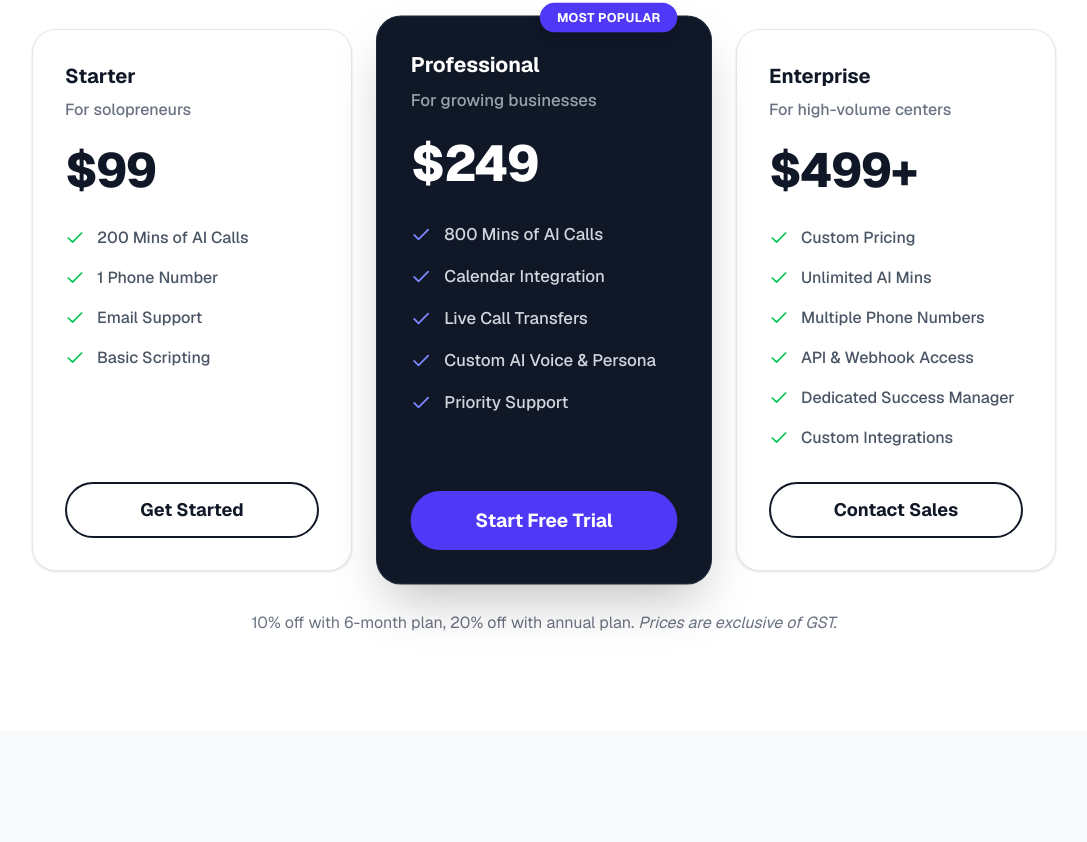
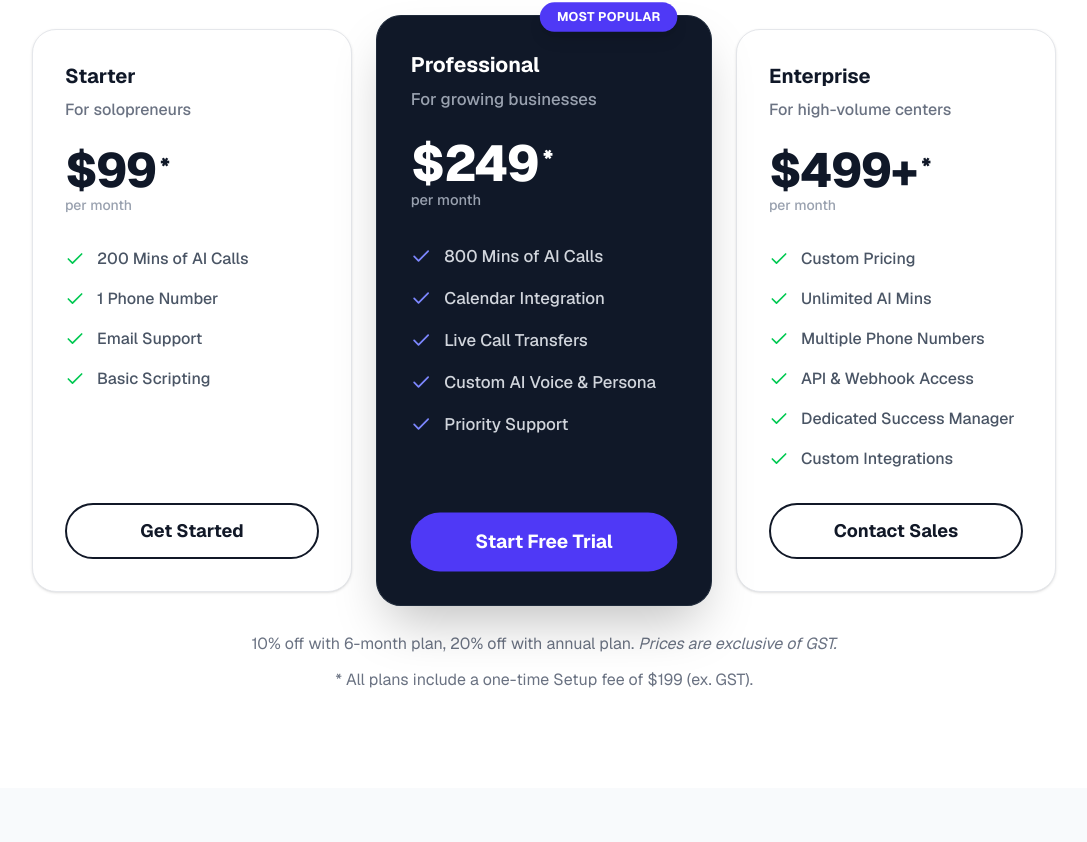
Before and after one commit to GhufranBarcha/dialagenie, a Next.js app: page / in a window 1280 px wide. Shown: the part 6269-7111 px from the top of the page, without its empty margins (96-1183 px from the left). Built offline with nearby package versions, Linux system fonts and the light colour scheme.

Commit message:
added one time setup fee

```diff
--- a/src/components/sections/Comparison.tsx
+++ b/src/components/sections/Comparison.tsx
@@ -4,7 +4,7 @@ import Link from "next/link";
 const rows = [
     { label: "Availability", ai: "24/7/365", human: "40 hrs/week" },
     { label: "Monthly Cost", ai: "Flat low fee", human: "$3,500–$5,000+" },
-    { label: "Call Capacity", ai: "Unlimited, always", human: "One call at a time" },
+    { label: "Call Capacity", ai: "Unlimited", human: "One call at a time" },
     { label: "Training Required", ai: "None", human: "Weeks" },
     { label: "Call Scripting", ai: "100% consistent", human: "Can have off days" },
     { label: "Lead Qualification", ai: "Every single call", human: "Inconsistent" },
--- a/src/components/sections/Pricing.tsx
+++ b/src/components/sections/Pricing.tsx
@@ -13,7 +13,7 @@ const plans = [
         name: "Starter",
         for: "For solopreneurs",
         price: "$99",
-        billingSuffix: "/mo",
+        billingSuffix: "per month",
         priceClassName: "text-4xl md:text-5xl",
         features: ["200 Mins of AI Calls", "1 Phone Number", "Email Support", "Basic Scripting"],
         highlighted: false,
@@ -24,7 +24,7 @@ const plans = [
         name: "Professional",
         for: "For growing businesses",
         price: "$249",
-        billingSuffix: "/mo",
+        billingSuffix: "per month",
         priceClassName: "text-4xl md:text-5xl",
         features: ["800 Mins of AI Calls", "Calendar Integration", "Live Call Transfers", "Custom AI Voice & Persona", "Priority Support"],
         highlighted: true,
@@ -35,7 +35,7 @@ const plans = [
         name: "Enterprise",
         for: "For high-volume centers",
         price: "$499+",
-        billingSuffix: "",
+        billingSuffix: "per month",
         priceClassName: "text-4xl md:text-5xl",
         features: ["Custom Pricing", "Unlimited AI Mins", "Multiple Phone Numbers", "API & Webhook Access", "Dedicated Success Manager", "Custom Integrations"],
         highlighted: false,
@@ -56,7 +56,8 @@ function PricingCard({ plan }: { plan: typeof plans[0] }) {
                 <h4 className="text-xl font-bold text-white mb-2 min-w-[120px]">{plan.name}</h4>
                 <p className="text-gray-400 mb-6 font-medium text-sm md:text-base">{plan.for}</p>
                 <div className="mb-8">
-                    <p className={`${priceClassName} whitespace-nowrap leading-none tracking-tight font-extrabold text-white`}>{plan.price}</p>
+                    <p className={`${priceClassName} whitespace-nowrap leading-none tracking-tight font-extrabold text-white`}>{plan.price}<sup className="ml-1 text-xl md:text-2xl">*</sup></p>
+                    {plan.billingSuffix && <p className="text-sm text-gray-400 font-medium">per month</p>}
                 </div>
                 <ul className="space-y-4 mb-8 flex-grow">
                     {plan.features.map((f, i) => (
@@ -75,7 +76,8 @@ function PricingCard({ plan }: { plan: typeof plans[0] }) {
             <h4 className="text-xl font-bold text-gray-900 mb-2 min-w-[120px]">{plan.name}</h4>
             <p className="text-gray-500 mb-6 font-medium text-sm md:text-base">{plan.for}</p>
             <div className="mb-8">
-                <p className={`${priceClassName} whitespace-nowrap leading-none tracking-tight font-extrabold text-gray-900`}>{plan.price}</p>
+                <p className={`${priceClassName} whitespace-nowrap leading-none tracking-tight font-extrabold text-gray-900`}>{plan.price}<sup className="ml-1 text-xl md:text-2xl">*</sup></p>
+                {plan.billingSuffix && <p className="text-sm text-gray-400 font-medium">per month</p>}
             </div>
             <ul className="space-y-4 mb-8 flex-grow">
                 {plan.features.map((f, i) => (
@@ -128,9 +130,12 @@ export default function Pricing() {
                     </StaggerItem>
                 </StaggerContainer>
 
-                <div className="mt-10 text-center">
+                <div className="mt-10 text-center max-w-3xl mx-auto space-y-3">
                     <p className="text-sm md:text-base text-gray-500">
                         10% off with 6-month plan, 20% off with annual plan. <em>Prices are exclusive of GST.</em>
+                    </p>
+                    <p className="text-sm md:text-base text-gray-500">
+                        * All plans include a one-time Setup fee of $199 (ex. GST).
                     </p>
                 </div>
             </div>
```
